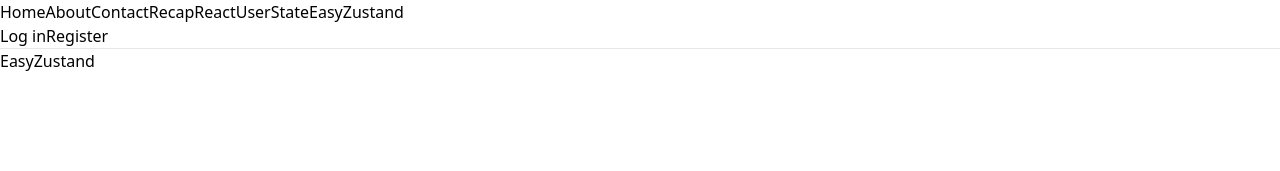
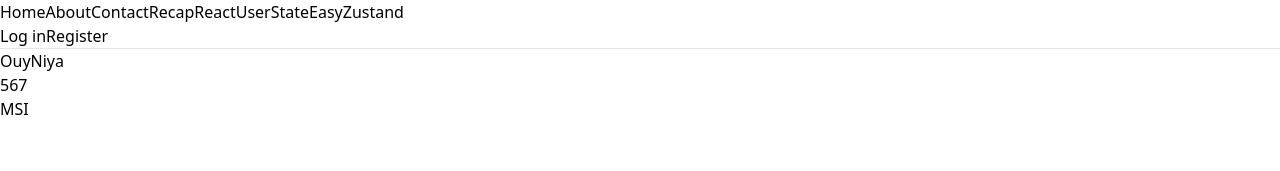
Before and after one commit to ouyniya/cc19-basic-react-router, a React (Vite) app: page /easyZustand in a window 1280 px wide. Shown: the top 171 px of the page. Built offline with nearby package versions, Linux system fonts and the light colour scheme.

Commit message:
Zustand state

```diff
--- a/src/pages/EasyZustand.jsx
+++ b/src/pages/EasyZustand.jsx
@@ -1,30 +1,24 @@
 import React from 'react'
-import { create } from 'zustand'
 import useUserStore from '../routes/userStore'
 
-    // const userStore = () => ({
-    //     firstName: 'nnn',
-    //     lastName: 'mmmm',
-    //     address: {
-    //         street: '1234',
-    //         zipcode: '567',
-    //     }
-    // })
-
-    // const useUserStore = create(userStore)
-
-    // const kk = useUserStore((state) => state.firstName)
-    // console.log(kk)
-
-
-    function EasyZustand() {
+function EasyZustand() {
 
     const firstName = useUserStore(state => state.firstName)
-    console.log(firstName)
+    const address = useUserStore(state => state.address)
+    const profile = useUserStore(state => state.profile)
+    // console.log(profile)
+    const products = useUserStore(state => state.products)
+    console.log(products[1].title)
 
   return (
     <div>
-        EasyZustand
+        <p>
+            {profile[0]}
+            <br />
+            {address.zipcode}
+            <br />
+            {products[1].title}
+        </p>
     </div>
   )
 }
--- a/src/routes/userStore.jsx
+++ b/src/routes/userStore.jsx
@@ -2,14 +2,18 @@
 import { create } from 'zustand'
 
 const userStore = () => ({
-        firstName: 'nnn',
+        firstName: 'Ouy',
         lastName: 'mmmm',
         address: {
             street: '1234',
             zipcode: '567',
-        }
+        },
+        profile: ['OuyNiya', 'aaaa'],
+        products: [
+            {id: 1, title: 'ASUS', price: 40000},
+            {id: 2, title: 'MSI', price: 50000},
+        ]
 })
-
 
 const useUserStore = create(userStore)
 export default useUserStore
```
